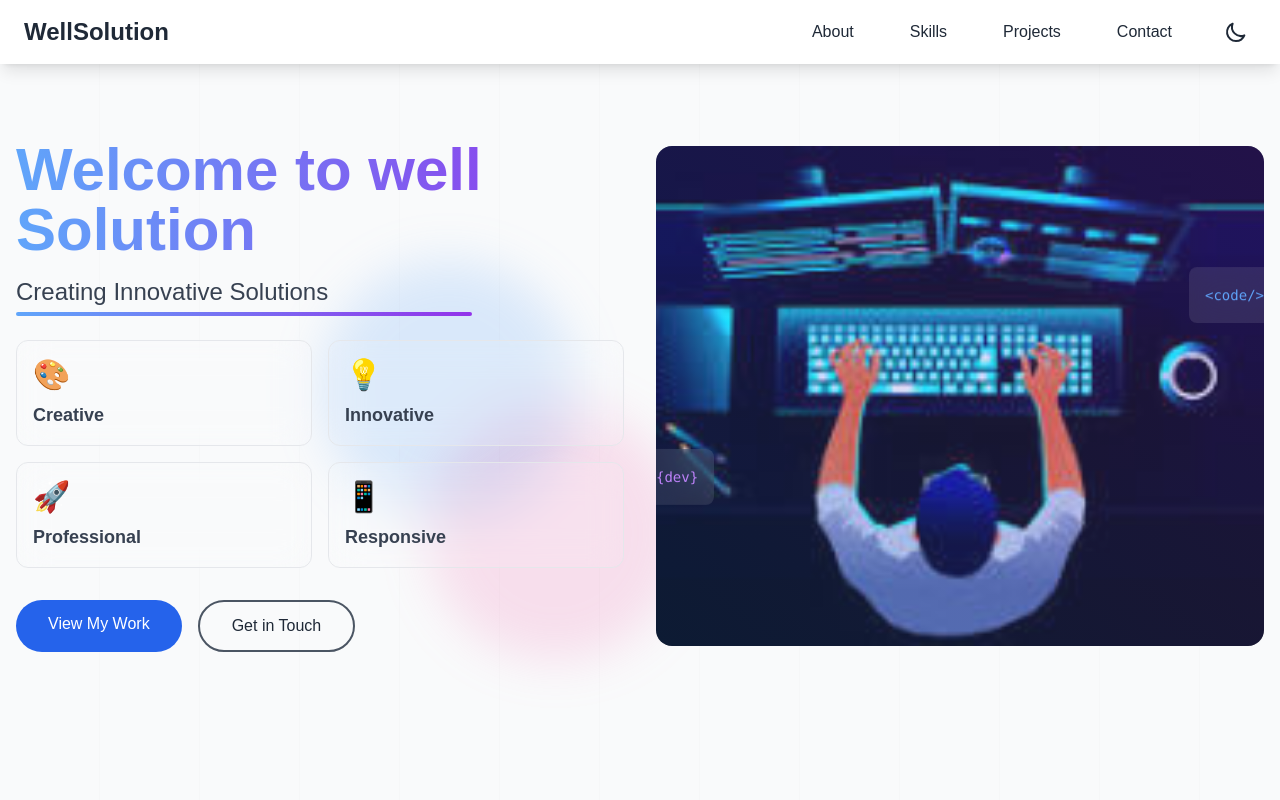
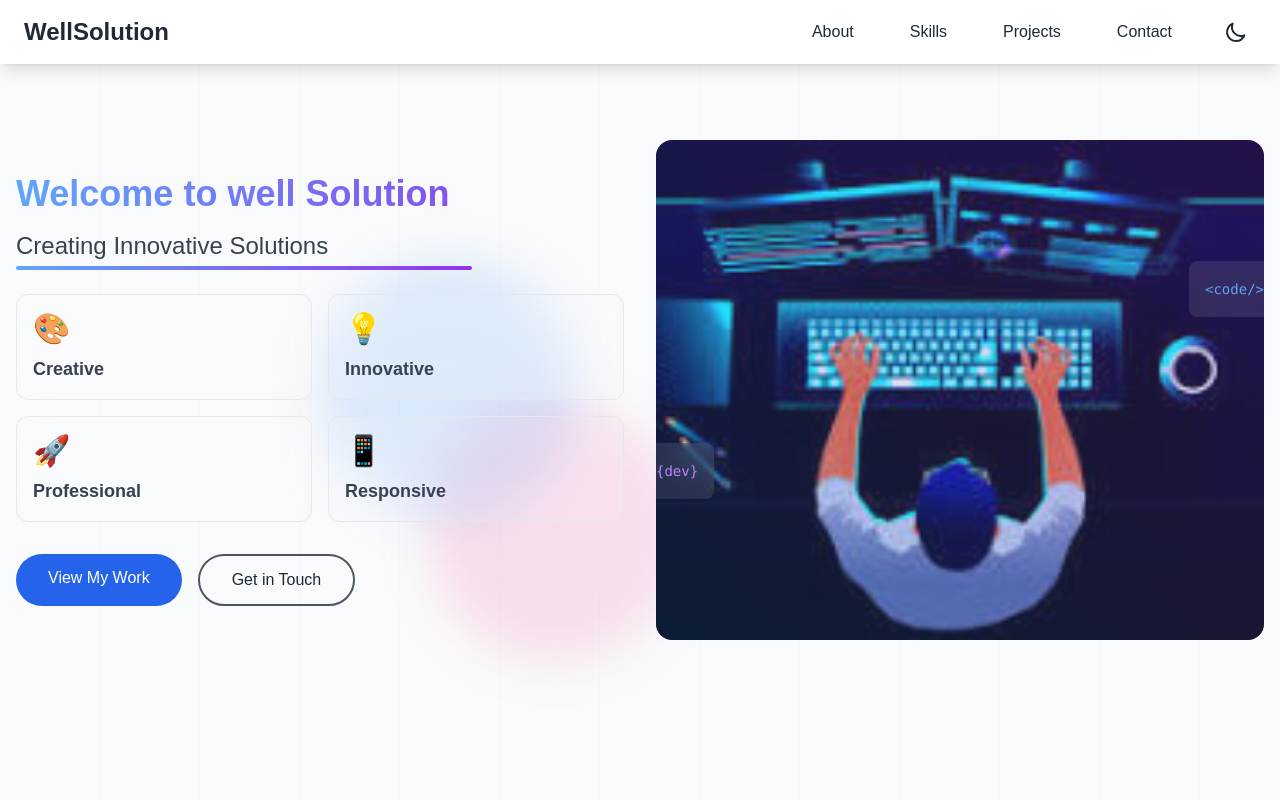
Before and after one commit to Welderufael-Haile/next-portifolio, a Next.js app: page / in a window 1280 px wide. Shown: the top 800 px of the page. Built offline with nearby package versions, Linux system fonts and the light colour scheme.

Commit message:
update header

```diff
--- a/app/pages/home/Home.js
+++ b/app/pages/home/Home.js
@@ -30,7 +30,7 @@
               transition={{ duration: 0.8, delay: 0.2 }}
               className="mb-8 relative"
             >
-              <h1 className="text-4xl md:text-6xl font-bold bg-clip-text text-transparent bg-gradient-to-r from-blue-400 to-purple-600 mb-4">
+              <h1 className="text-3xl md:text-4xl font-bold bg-clip-text text-transparent bg-gradient-to-r from-blue-400 to-purple-600 mb-4">
                 Welcome to well Solution
                 <div className="absolute -bottom-2 left-0 w-3/4 h-1 bg-gradient-to-r from-blue-400 to-purple-600 rounded-full"></div>
               </h1>
--- a/app/pages/projects/Projects.js
+++ b/app/pages/projects/Projects.js
@@ -35,7 +35,7 @@
                 "Real-time school chat application for students and teachers with private and group channels, presence indicators, and instant messaging. Built with React on the frontend, Express + Socket.IO on the backend, Prisma ORM for database access, and Redux Toolkit for state management. Features include user authentication, message history, typing indicators, and optimized real-time updates for classroom collaboration.",
             images: ["/chat1.png", "/chat2.png", "/chat3.png","/chat dark.png"],
             technologies: ["React.js", "Tailwind CSS", "MySQL", "Express.js", "Prisma ORM", "Socket.IO", "Redux Toolkit"],
-            liveLink: "https://well-profile.vercel.app",
+           // liveLink: "https://well-profile.vercel.app",
             githubLink: "https://github.com/Welderufael-Haile"
         },
         {
@@ -59,7 +59,7 @@
             description: "A modern ecommerce website showcasing products and features, this project has role based authentication user and admin and admin dashboard includes manage products add,edit and delete products, manage users activity, mange orders from user",
             images: ["/fashion.png","/fashion1.png"],
             technologies: ["Next.js", "Tailwind CSS","Express.js", "MySQL","Node.js"],
-            liveLink: "https://project3.com",
+            //liveLink: "https://project3.com",
             githubLink: "https://github.com/username/project3"
         },
         {
```
